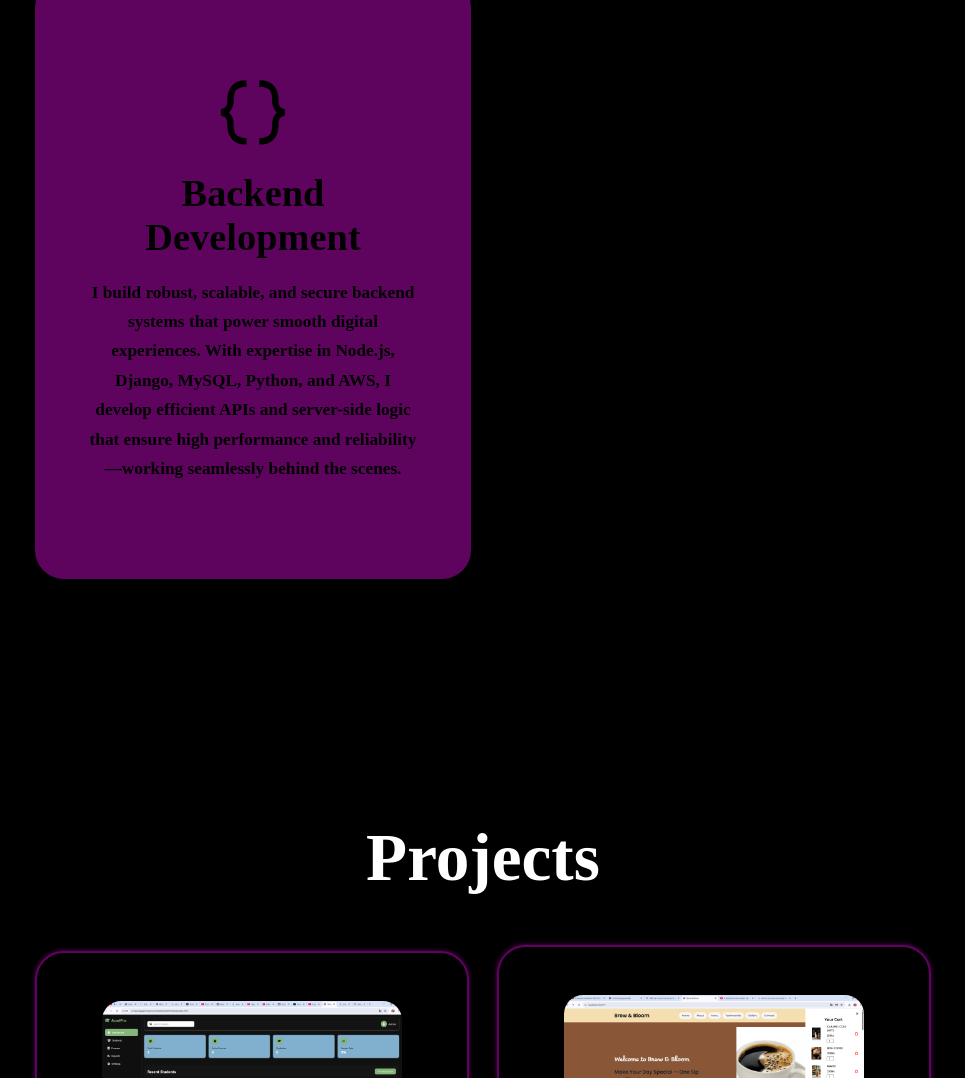
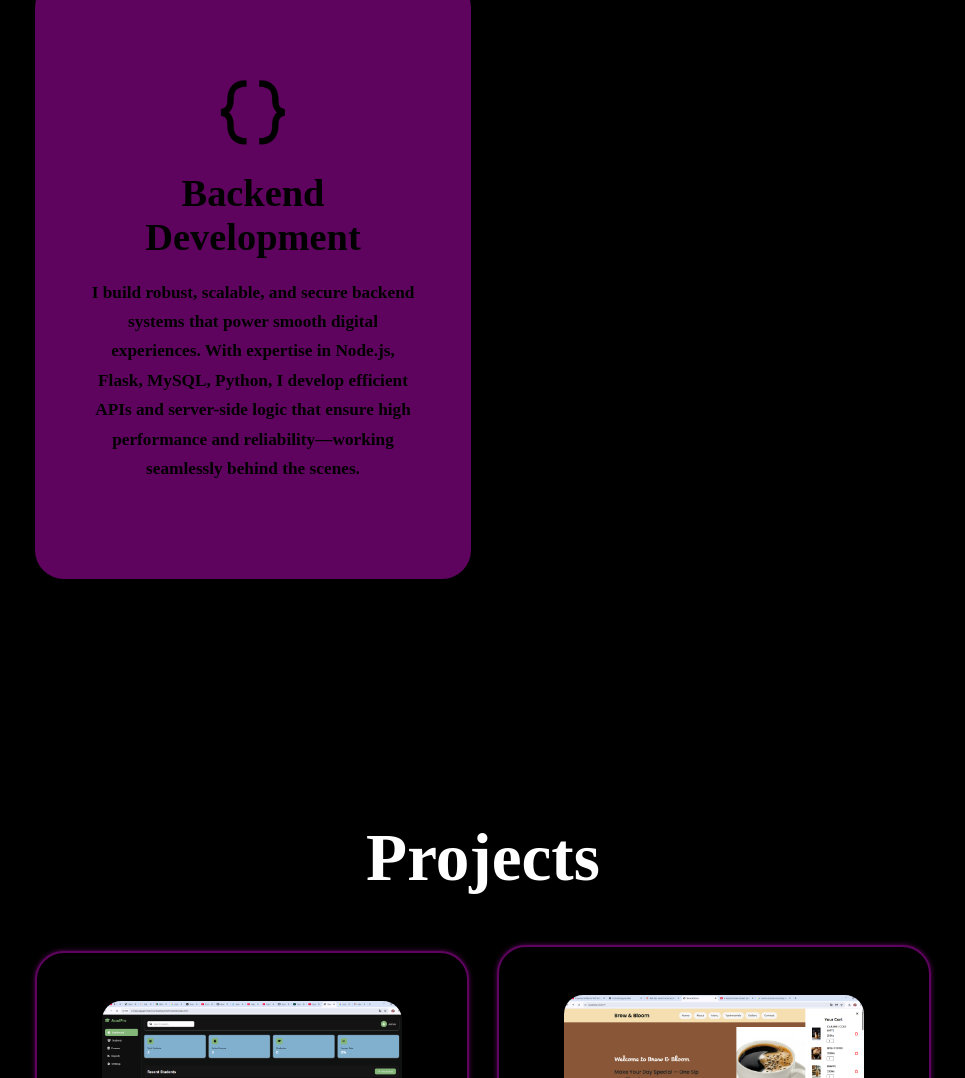
Before and after one commit to Gayatri-2810/gayatri-portfolio, a plain HTML site: page index.html in a window 1280 px wide. Shown: the part 3199-4277 px from the top of the page, without its empty margins (157-1122 px from the left). Drawn offline with nearby package versions, Linux system fonts and the light colour scheme.

Commit message:
Update index.html

```diff
--- a/index.html
+++ b/index.html
@@ -100,7 +100,7 @@ I build modern, responsive web applications that combine aesthetics with functio
         <div class="service-info">
             <i class="bx bx-code-curly"></i>
             <h4> Backend Development</h4>
-            <p>I build robust, scalable, and secure backend systems that power smooth digital experiences. With expertise in Node.js, Django, MySQL, Python, and AWS, I develop efficient APIs and server-side logic that ensure high performance and reliability—working seamlessly behind the scenes.
+            <p>I build robust, scalable, and secure backend systems that power smooth digital experiences. With expertise in Node.js, Flask, MySQL, Python, I develop efficient APIs and server-side logic that ensure high performance and reliability—working seamlessly behind the scenes.
             </p>
         </div>
     </div>
```
